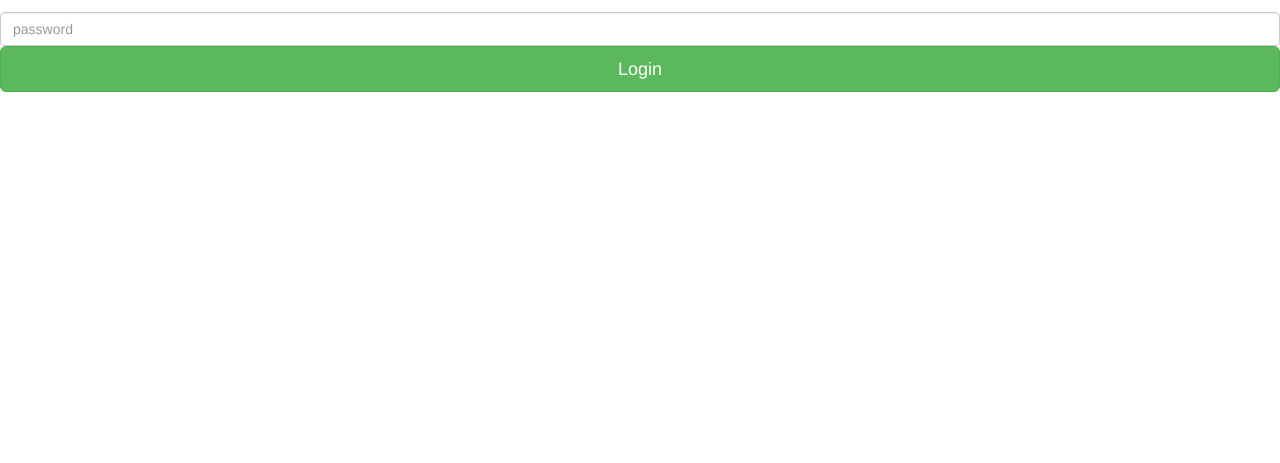
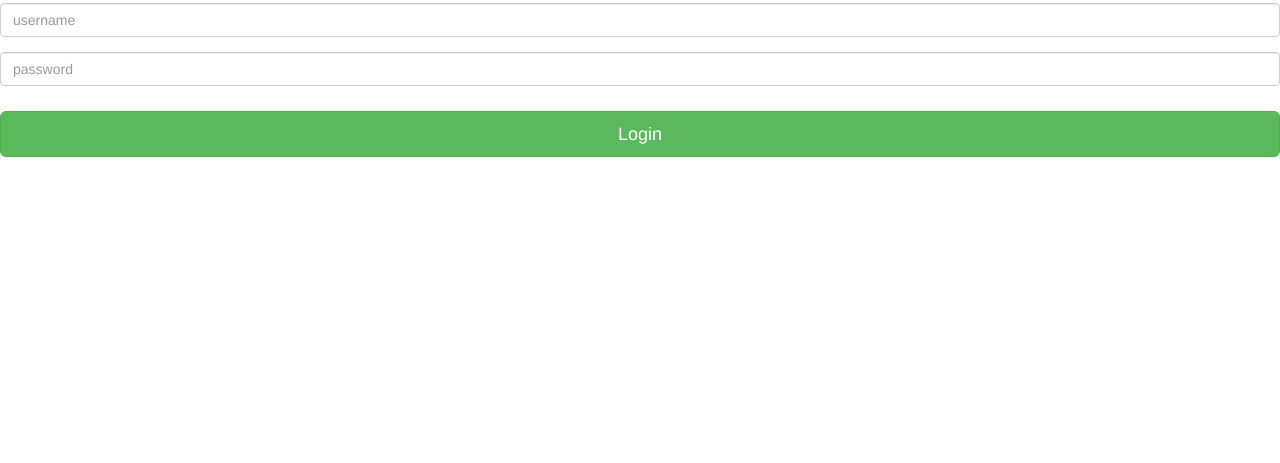
Before and after one commit to dwilliams328/CSF, a plain HTML site: page index.html in a window 1280 px wide. Shown: the part 337-800 px from the top of the page. Drawn offline with nearby package versions, Linux system fonts and the light colour scheme.

Commit message:
changed html

```diff
--- a/index.html
+++ b/index.html
@@ -2,7 +2,7 @@
 <html>
 <head>
     <title></title>
-    <link type="text/css" rel="stylesheet" href="Login.css"/>
+    <link type="text/css" rel="stylesheet" href="index.css"/>
     <meta charset="utf-8" />
     <link rel="stylesheet" href="https://maxcdn.bootstrapcdn.com/font-awesome/4.4.0/css/font-awesome.min.css">
     <!-- Latest compiled and minified CSS -->
```
